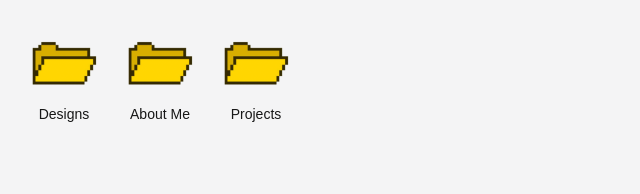
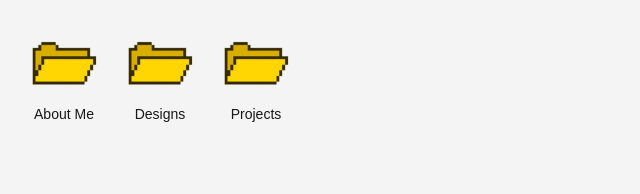
Before and after one commit to jaycnz/portfolio, a Next.js app in the folder my-app/: page / in a window 1280 px wide. Shown: the top 194 px of the page, without its empty margins (0-640 px from the left). Built offline with nearby package versions, Linux system fonts and the light colour scheme.

Commit message:
rearrange folders

```diff
--- a/my-app/src/components/Desktop/Desktop.tsx
+++ b/my-app/src/components/Desktop/Desktop.tsx
@@ -15,8 +15,8 @@ export function Desktop() {
     <div className="relative w-full h-screen bg-zinc-100 dark:bg-zinc-950">
       {/* Folders on desktop */}
       <div className="flex flex-wrap gap-4 p-6">
-        <Folder name="Designs" onClick={() => openWindow('About Me')} />
-        <Folder name="About Me" onClick={() => openWindow('Designs')} />
+        <Folder name="About Me" onClick={() => openWindow('About Me')} />
+        <Folder name="Designs" onClick={() => openWindow('Designs')} />
         <Folder name="Projects" onClick={() => openWindow('Projects')} />
       </div>
     </div>
```
